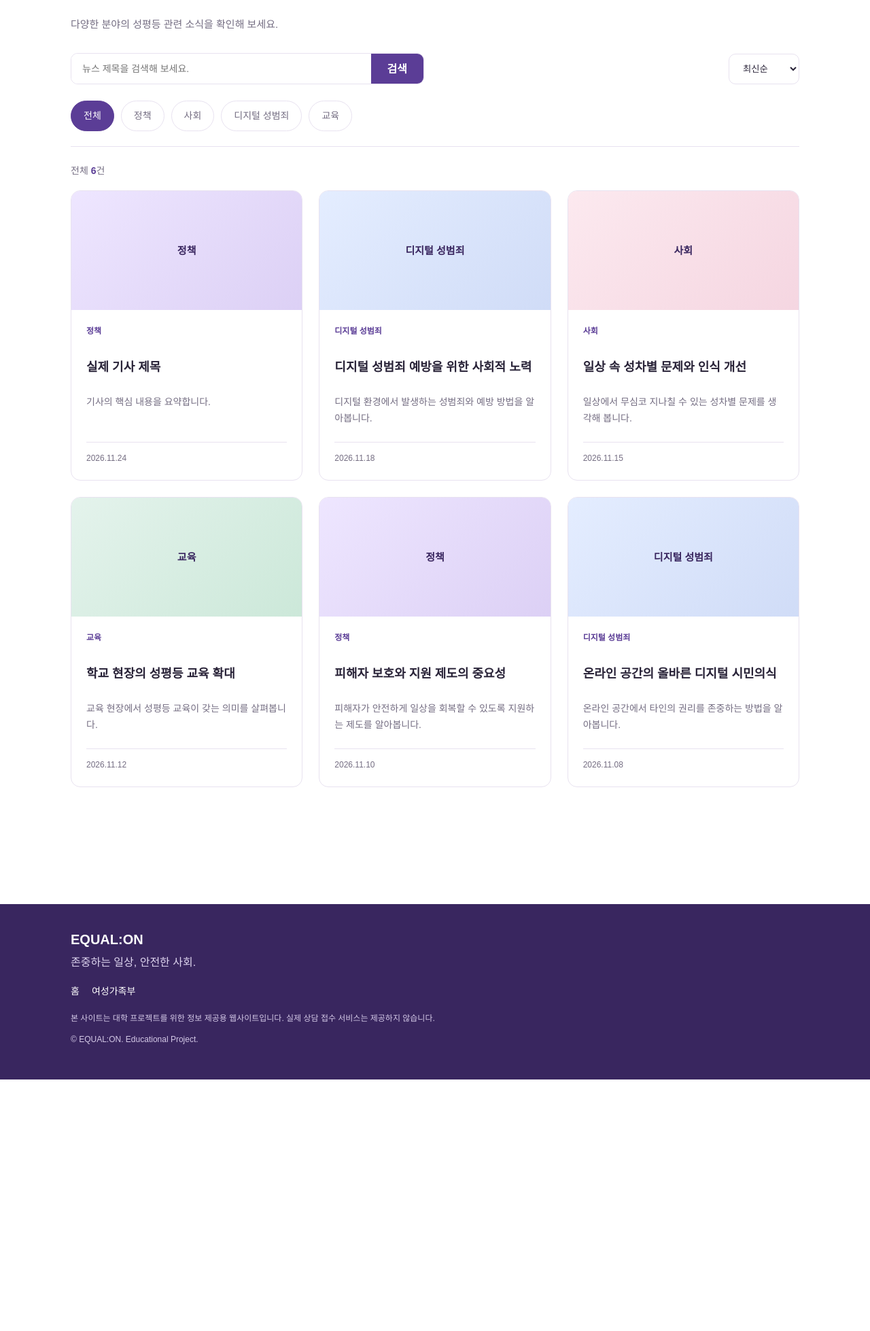
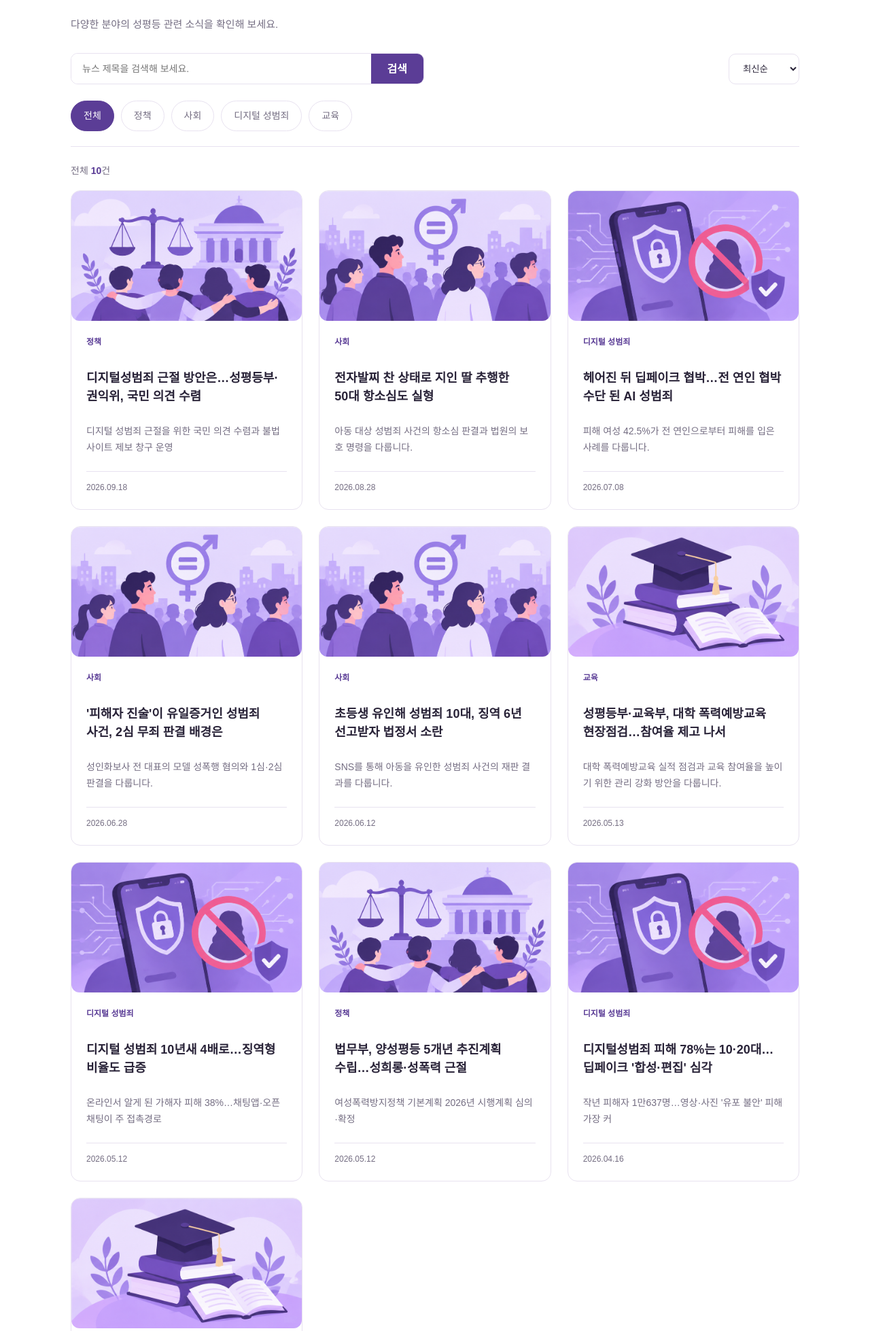
Before and after one commit to mummuk/jsp-project-equal_on, a Java web app: page /news/news.jsp in a window 1280 px wide. Shown: the part 744-2702 px from the top of the page at 68% size. Before the commit the page ends 2332 px from the top, so only its background shows below. Run offline with Tomcat 11, a stand-in JSP engine, Linux system fonts and the light colour scheme.

Commit message:
뉴스 데이터 추가

```diff
--- a/JSP_TEST/src/main/webapp/css/news.css
+++ b/JSP_TEST/src/main/webapp/css/news.css
@@ -419,3 +419,11 @@
         padding: 32px 22px;
     }
 }
+
+
+.news-thumbnail {
+    width: 100%;
+    aspect-ratio: 16 / 9;
+    object-fit: cover;
+    border-radius: 12px;
+}
--- a/JSP_TEST/src/main/webapp/js/news.js
+++ b/JSP_TEST/src/main/webapp/js/news.js
@@ -1,68 +1,96 @@
 
 /* =========================
    뉴스 데이터
-   DB 대신 JavaScript 배열 사용
+   JavaScript 배열 사용
 ========================= */
+
+const categoryImages = {
+    "정책": "news_policy.png",
+    "디지털 성범죄": "news_digital_crime.png",
+    "사회": "news_society.png",
+    "교육": "news_education.png"
+};
 
 const newsList = [
     {
         id: 1,
-		title: "실제 기사 제목",
-		category: "정책",
-		date: "2026-11-24",
-		summary: "기사의 핵심 내용을 요약합니다.",
-		url: "https://실제-기사-주소"
-
+        title: "디지털성범죄 피해 78%는 10·20대…딥페이크 '합성·편집' 심각",
+        category: "디지털 성범죄",
+        date: "2026-04-16",
+        summary: "작년 피해자 1만637명…영상·사진 '유포 불안' 피해 가장 커",
+        url: "https://www.yna.co.kr/view/AKR20260416072900530"
     },
     {
         id: 2,
-        title: "디지털 성범죄 예방을 위한 사회적 노력",
+        title: "디지털 성범죄 10년새 4배로…징역형 비율도 급증",
         category: "디지털 성범죄",
-        date: "2026-11-18",
-        summary: "디지털 환경에서 발생하는 성범죄와 예방 방법을 알아봅니다.",
-        content: `디지털 기술의 발전과 함께 불법 촬영물의 유포 및 유통 등 다양한 디지털 성범죄 문제가 발생하고 있습니다.
-
-개인의 주의뿐만 아니라 사회적 대응 체계와 피해자 지원 역시 중요합니다.`
+        date: "2026-05-12",
+        summary: "온라인서 알게 된 가해자 피해 38%…채팅앱·오픈채팅이 주 접촉경로",
+        url: "https://www.yna.co.kr/view/AKR20260512121100530"
     },
     {
         id: 3,
-        title: "일상 속 성차별 문제와 인식 개선",
-        category: "사회",
-        date: "2026-11-15",
-        summary: "일상에서 무심코 지나칠 수 있는 성차별 문제를 생각해 봅니다.",
-        content: `성차별은 거창한 사회적 문제뿐만 아니라 일상적인 언어와 행동에서도 나타날 수 있습니다.
-
-서로의 차이를 존중하고 편견을 돌아보는 태도가 필요합니다.`
+        title: "헤어진 뒤 딥페이크 협박…전 연인 협박 수단 된 AI 성범죄",
+        category: "디지털 성범죄",
+        date: "2026-07-08",
+        summary: "피해 여성 42.5%가 전 연인으로부터 피해를 입은 사례를 다룹니다.",
+        url: "https://www.seoul.co.kr/news/society/2026/07/08/20260708500257"
     },
     {
         id: 4,
-        title: "학교 현장의 성평등 교육 확대",
-        category: "교육",
-        date: "2026-11-12",
-        summary: "교육 현장에서 성평등 교육이 갖는 의미를 살펴봅니다.",
-        content: `성평등 교육은 서로의 권리와 경계를 이해하고 존중하는 태도를 형성하는 데 도움을 줍니다.
-
-학교와 지역사회가 함께 지속적인 교육 환경을 만들어 가는 것이 중요합니다.`
+        title: "법무부, 양성평등 5개년 추진계획 수립…성희롱·성폭력 근절",
+        category: "정책",
+        date: "2026-05-12",
+        summary: "여성폭력방지정책 기본계획 2026년 시행계획 심의·확정",
+        url: "https://www.mogef.go.kr/nw/enw/nw_enw_s001d.do?bbtSn=713770"
     },
     {
         id: 5,
-        title: "피해자 보호와 지원 제도의 중요성",
+        title: "디지털성범죄 근절 방안은…성평등부·권익위, 국민 의견 수렴",
         category: "정책",
-        date: "2026-11-10",
-        summary: "피해자가 안전하게 일상을 회복할 수 있도록 지원하는 제도를 알아봅니다.",
-        content: `피해자 지원은 단순한 사건 처리를 넘어 안전 확보와 심리적 회복, 일상 복귀까지 고려해야 합니다.
-
-피해자의 의사와 권리를 존중하는 지원 체계가 중요합니다.`
+        date: "2026-09-18",
+        summary: "디지털 성범죄 근절을 위한 국민 의견 수렴과 불법 사이트 제보 창구 운영",
+        url: "https://www.yna.co.kr/view/AKR20260917178800530"
     },
     {
         id: 6,
-        title: "온라인 공간의 올바른 디지털 시민의식",
-        category: "디지털 성범죄",
-        date: "2026-11-08",
-        summary: "온라인 공간에서 타인의 권리를 존중하는 방법을 알아봅니다.",
-        content: `온라인에서도 타인의 초상과 개인정보, 사생활을 존중해야 합니다.
-
-동의 없는 촬영물이나 개인정보를 공유하지 않고, 불법 콘텐츠를 발견했을 때는 유포하지 않고 신고하는 태도가 필요합니다.`
+        title: "초등생 유인해 성범죄 10대, 징역 6년 선고받자 법정서 소란",
+        category: "사회",
+        date: "2026-06-12",
+        summary: "SNS를 통해 아동을 유인한 성범죄 사건의 재판 결과를 다룹니다.",
+        url: "https://www.yna.co.kr/view/AKR20260612103000051"
+    },
+    {
+        id: 7,
+        title: "전자발찌 찬 상태로 지인 딸 추행한 50대 항소심도 실형",
+        category: "사회",
+        date: "2026-08-28",
+        summary: "아동 대상 성범죄 사건의 항소심 판결과 법원의 보호 명령을 다룹니다.",
+        url: "https://www.yna.co.kr/view/AKR20260828123700064"
+    },
+    {
+        id: 8,
+        title: "'피해자 진술'이 유일증거인 성범죄 사건, 2심 무죄 판결 배경은",
+        category: "사회",
+        date: "2026-06-28",
+        summary: "성인화보사 전 대표의 모델 성폭행 혐의와 1심·2심 판결을 다룹니다.",
+        url: "https://www.yna.co.kr/view/AKR20260626093800065"
+    },
+    {
+        id: 9,
+        title: "울산교육청, 초·중학생 대상 찾아가는 성교육 운영",
+        category: "교육",
+        date: "2026-03-26",
+        summary: "초등학교와 중학교 학생을 대상으로 동의, 상호 존중, 성폭력 및 디지털 성범죄 예방 교육을 운영합니다.",
+        url: "https://www.yna.co.kr/view/AKR20260326158800057"
+    },
+    {
+        id: 10,
+        title: "성평등부·교육부, 대학 폭력예방교육 현장점검…참여율 제고 나서",
+        category: "교육",
+        date: "2026-05-13",
+        summary: "대학 폭력예방교육 실적 점검과 교육 참여율을 높이기 위한 관리 강화 방안을 다룹니다.",
+        url: "https://www.newspim.com/news/view/20260512000935"
     }
 ];
 
@@ -77,19 +105,8 @@ const newsSearch = document.getElementById("newsSearch");
 const searchButton = document.getElementById("searchButton");
 const sortSelect = document.getElementById("sortSelect");
 const categoryButtons = document.querySelectorAll(".category-button");
-
 const newsEmpty = document.getElementById("newsEmpty");
 const resetButton = document.getElementById("resetButton");
-
-const newsModal = document.getElementById("newsModal");
-const modalOverlay = document.getElementById("modalOverlay");
-const modalClose = document.getElementById("modalClose");
-const modalConfirm = document.getElementById("modalConfirm");
-
-const modalCategory = document.getElementById("modalCategory");
-const modalTitle = document.getElementById("modalTitle");
-const modalDate = document.getElementById("modalDate");
-const modalBody = document.getElementById("modalBody");
 
 
 /* =========================
@@ -98,7 +115,6 @@ const modalBody = document.getElementById("modalBody");
 
 let selectedCategory = "전체";
 let searchKeyword = "";
-let previousFocus = null;
 
 
 /* =========================
@@ -123,10 +139,13 @@ function renderNews() {
 
     // 정렬
     if (sortSelect.value === "latest") {
+
         filteredNews.sort((a, b) =>
             new Date(b.date) - new Date(a.date)
         );
+
     } else {
+
         filteredNews.sort((a, b) =>
             new Date(a.date) - new Date(b.date)
         );
@@ -142,6 +161,7 @@ function renderNews() {
 
     // 검색 결과가 없는 경우
     if (filteredNews.length === 0) {
+
         newsEmpty.hidden = false;
         return;
     }
@@ -152,46 +172,57 @@ function renderNews() {
     // 뉴스 카드 생성
     filteredNews.forEach(news => {
 
+        // 뉴스 카드 전체를 링크로 생성
         const card = document.createElement("a");
 
         card.className = "news-card";
-		card.href = news.url;
-		card.target = "_blank";
-		card.rel = "noopener noreferrer";
+        card.href = news.url;
+        card.target = "_blank";
+        card.rel = "noopener noreferrer";
 
-        // 카테고리별 이미지 영역 스타일
-        let imageClass = "";
 
-        if (news.category === "사회") {
-            imageClass = "category-social";
-        } else if (news.category === "디지털 성범죄") {
-            imageClass = "category-digital";
-        } else if (news.category === "교육") {
-            imageClass = "category-education";
-        }
+        // 카테고리별 이미지 생성
+        const image = document.createElement("img");
 
-        const image = document.createElement("div");
-        image.className = "news-card-image " + imageClass;
-        image.textContent = news.category;
+        image.src = `${contextPath}/images/news/${categoryImages[news.category]}`;
+        image.alt = `${news.category} 관련 이미지`;
+        image.className = "news-thumbnail";
 
+
+        // 카드 내용 영역
         const content = document.createElement("div");
+
         content.className = "news-card-content";
 
+
+        // 카테고리
         const category = document.createElement("span");
+
         category.className = "news-card-category";
         category.textContent = news.category;
 
+
+        // 제목
         const title = document.createElement("h3");
+
         title.textContent = news.title;
 
+
+        // 요약
         const summary = document.createElement("p");
+
         summary.className = "news-card-summary";
         summary.textContent = news.summary;
 
+
+        // 날짜
         const date = document.createElement("span");
+
         date.className = "news-card-date";
         date.textContent = news.date.replaceAll("-", ".");
 
+
+        // 요소 결합
         content.appendChild(category);
         content.appendChild(title);
         content.appendChild(summary);
@@ -201,7 +232,9 @@ function renderNews() {
         card.appendChild(content);
 
         newsGrid.appendChild(card);
+
     });
+
 }
 
 
@@ -225,6 +258,7 @@ categoryButtons.forEach(button => {
         selectedCategory = button.dataset.category;
 
         renderNews();
+
     });
 
 });
@@ -239,6 +273,7 @@ function searchNews() {
     searchKeyword = newsSearch.value.trim();
 
     renderNews();
+
 }
 
 searchButton.addEventListener("click", searchNews);
@@ -257,94 +292,6 @@ newsSearch.addEventListener("keydown", event => {
 ========================= */
 
 sortSelect.addEventListener("change", renderNews);
-
-
-/* =========================
-   상세 모달 열기
-========================= */
-
-function openModal(newsId) {
-
-    const news = newsList.find(item => item.id === newsId);
-
-    if (!news) {
-        return;
-    }
-
-    previousFocus = document.activeElement;
-
-    modalCategory.textContent = news.category;
-    modalTitle.textContent = news.title;
-    modalDate.textContent = news.date.replaceAll("-", ".");
-    modalBody.textContent = news.content;
-
-    newsModal.hidden = false;
-    document.body.style.overflow = "hidden";
-
-    modalClose.focus();
-}
-
-
-/* =========================
-   상세 모달 닫기
-========================= */
-
-function closeModal() {
-
-    newsModal.hidden = true;
-    document.body.style.overflow = "";
-
-    if (previousFocus) {
-        previousFocus.focus();
-    }
-}
-
-
-// 뉴스 카드 클릭
-newsGrid.addEventListener("click", event => {
-
-    const card = event.target.closest(".news-card");
-
-    if (!card) {
-        return;
-    }
-
-    openModal(Number(card.dataset.id));
-});
-
-
-// 키보드 Enter / Space로 상세 보기
-newsGrid.addEventListener("keydown", event => {
-
-    if (event.key !== "Enter" && event.key !== " ") {
-        return;
-    }
-
-    const card = event.target.closest(".news-card");
-
-    if (!card) {
-        return;
-    }
-
-    event.preventDefault();
-    openModal(Number(card.dataset.id));
-});
-
-
-// 모달 닫기 버튼
-modalClose.addEventListener("click", closeModal);
-modalConfirm.addEventListener("click", closeModal);
-modalOverlay.addEventListener("click", closeModal);
-
-
-// ESC 키로 닫기
-document.addEventListener("keydown", event => {
-
-    if (event.key === "Escape" && !newsModal.hidden) {
-        closeModal();
-    }
-
-});
 
 
 /* =========================
@@ -369,6 +316,7 @@ resetButton.addEventListener("click", () => {
     });
 
     renderNews();
+
 });
 
 
--- a/JSP_TEST/src/main/webapp/news/news.jsp
+++ b/JSP_TEST/src/main/webapp/news/news.jsp
@@ -14,7 +14,9 @@
           href="${pageContext.request.contextPath}/css/common.css">
     <link rel="stylesheet"
           href="${pageContext.request.contextPath}/css/news.css">
-
+	<script>
+	    const contextPath = "${pageContext.request.contextPath}";
+	</script>
     <script src="${pageContext.request.contextPath}/js/news.js" defer></script>
 </head>
 <body>
```
Also changed, not shown: JSP_TEST/src/main/webapp/images/news/news_digital_crime.png (added), JSP_TEST/src/main/webapp/images/news/news_education.png (added), JSP_TEST/src/main/webapp/images/news/news_policy.png (added), JSP_TEST/src/main/webapp/images/news/news_society.png (added).
